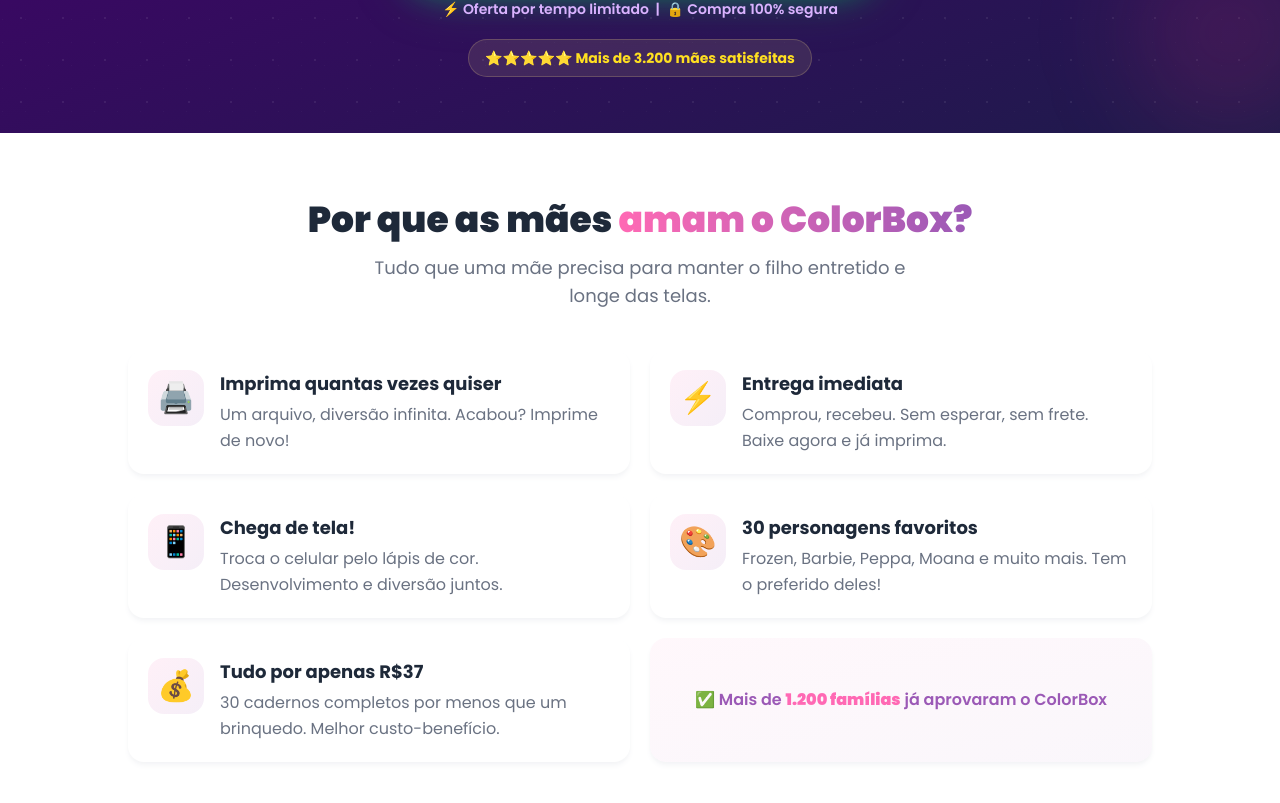
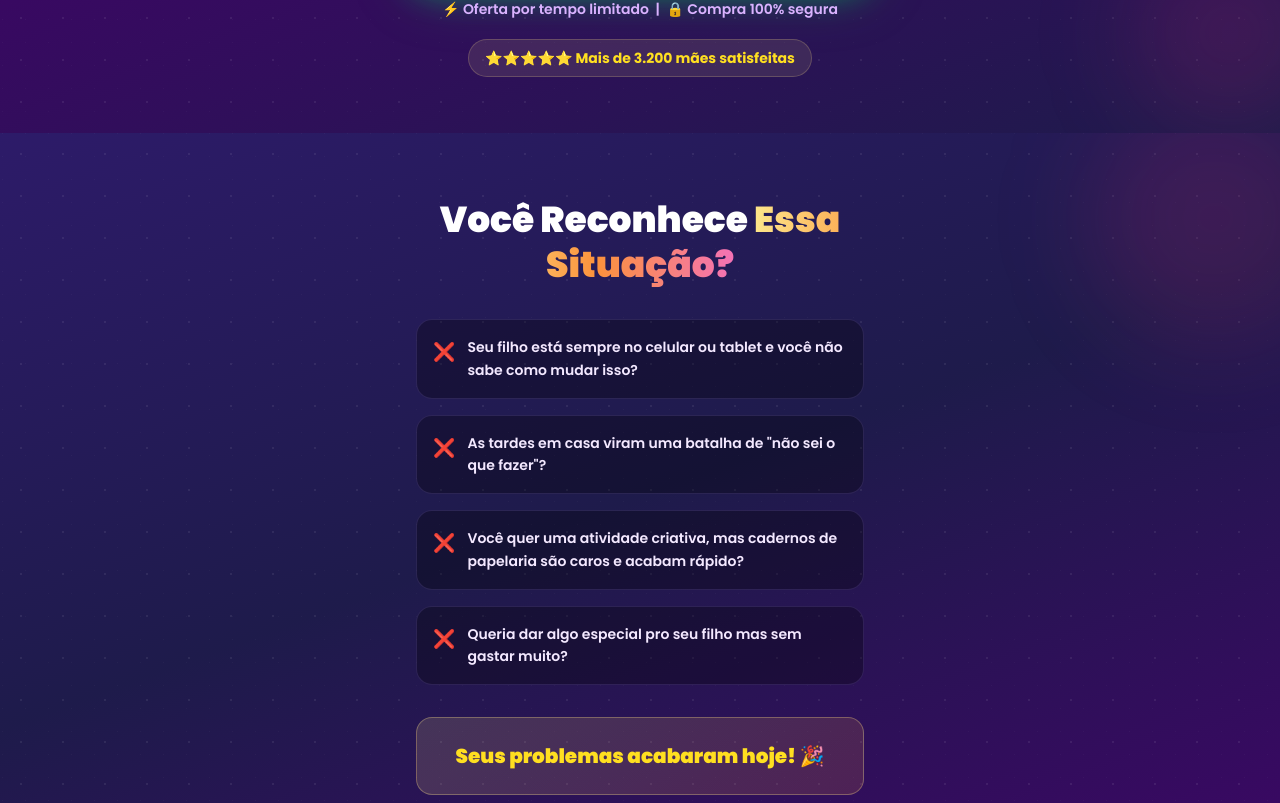
Before and after one commit to CoimbraViih/ColorBox, a React (Vite) app: page / in a window 1280 px wide. Shown: the part 717-1520 px from the top of the page. Built offline with nearby package versions, Linux system fonts and the light colour scheme.

Commit message:
feat: PainSection com 4 pain points e GSAP slide-in cascata

```diff
--- a/src/components/sections/PainSection.jsx
+++ b/src/components/sections/PainSection.jsx
@@ -1 +1,81 @@
-export default function PainSection() { return null }
+import useScrollAnimation from '../../hooks/useScrollAnimation'
+import gsap from 'gsap'
+import { ScrollTrigger } from 'gsap/ScrollTrigger'
+
+const PAIN_POINTS = [
+  'Seu filho está sempre no celular ou tablet e você não sabe como mudar isso?',
+  'As tardes em casa viram uma batalha de "não sei o que fazer"?',
+  'Você quer uma atividade criativa, mas cadernos de papelaria são caros e acabam rápido?',
+  'Queria dar algo especial pro seu filho mas sem gastar muito?',
+]
+
+export default function PainSection() {
+  const ref = useScrollAnimation((el) => {
+    gsap.from(el.querySelectorAll('.pain-item'), {
+      x: -50,
+      opacity: 0,
+      duration: 0.6,
+      stagger: 0.15,
+      ease: 'power2.out',
+      scrollTrigger: {
+        trigger: el,
+        start: 'top 80%',
+      },
+    })
+    gsap.from(el.querySelector('.pain-solution'), {
+      scale: 0.85,
+      opacity: 0,
+      duration: 0.6,
+      ease: 'back.out(1.7)',
+      scrollTrigger: {
+        trigger: el.querySelector('.pain-solution'),
+        start: 'top 85%',
+      },
+    })
+  })
+
+  return (
+    <section
+      ref={ref}
+      className="stars-bg relative overflow-hidden px-5 py-16"
+      style={{ background: 'linear-gradient(160deg, #2d1b69 0%, #1e1b4b 50%, #3b0764 100%)' }}
+    >
+      <div className="glow-orb" style={{ width: '250px', height: '250px', background: 'rgba(219,39,119,0.15)', top: '-40px', right: '-60px' }} />
+
+      <div className="relative mx-auto max-w-md">
+        <h2 className="mb-8 text-center text-3xl font-black leading-tight text-white md:text-4xl">
+          Você Reconhece{' '}
+          <span className="gradient-text">Essa Situação?</span>
+        </h2>
+
+        <div className="mb-8 flex flex-col gap-4">
+          {PAIN_POINTS.map((point, i) => (
+            <div
+              key={i}
+              className="pain-item flex items-start gap-3 rounded-2xl p-4"
+              style={{
+                background: 'rgba(0,0,0,0.3)',
+                border: '1px solid rgba(167,139,250,0.15)',
+              }}
+            >
+              <span className="mt-0.5 text-lg">❌</span>
+              <p className="text-sm font-semibold leading-relaxed text-purple-100">{point}</p>
+            </div>
+          ))}
+        </div>
+
+        <div
+          className="pain-solution rounded-2xl p-6 text-center"
+          style={{
+            background: 'linear-gradient(135deg, rgba(253,230,138,0.15), rgba(251,146,60,0.15))',
+            border: '1px solid rgba(253,230,138,0.3)',
+          }}
+        >
+          <p className="text-xl font-black text-yellow-300">
+            Seus problemas acabaram hoje! 🎉
+          </p>
+        </div>
+      </div>
+    </section>
+  )
+}
```
